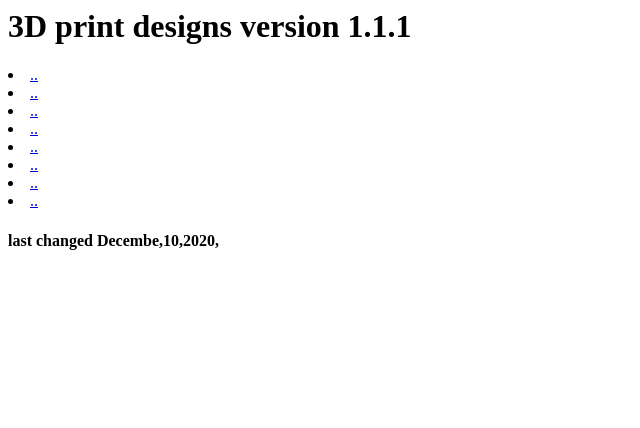
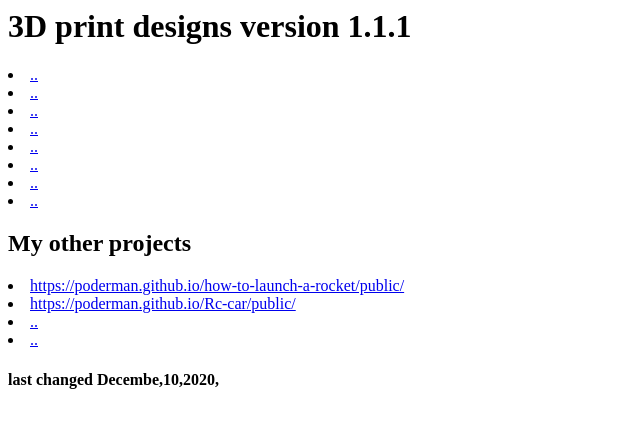
Before and after one commit to poderman/3D-print-designs, a plain HTML site: page public/index.html in a window 1280 px wide. Shown: the whole page, without its empty margins (0-640 px from the left). Drawn offline with Linux system fonts and the light colour scheme.

Commit message:
Update index.html

```diff
--- a/public/index.html
+++ b/public/index.html
@@ -11,4 +11,11 @@
 <li> <a  href="...">..</a>
 
 
+<h2 >My other projects </h2>
+<li> <a  href="https://poderman.github.io/how-to-launch-a-rocket/public/">https://poderman.github.io/how-to-launch-a-rocket/public/</a>
+<li> <a  href="https://poderman.github.io/Rc-car/public/">https://poderman.github.io/Rc-car/public/</a>
+<li> <a  href="...">..</a>
+<li> <a  href="...">..</a>
+
+
 <h4 >last changed Decembe,10,2020, </h4>
```
